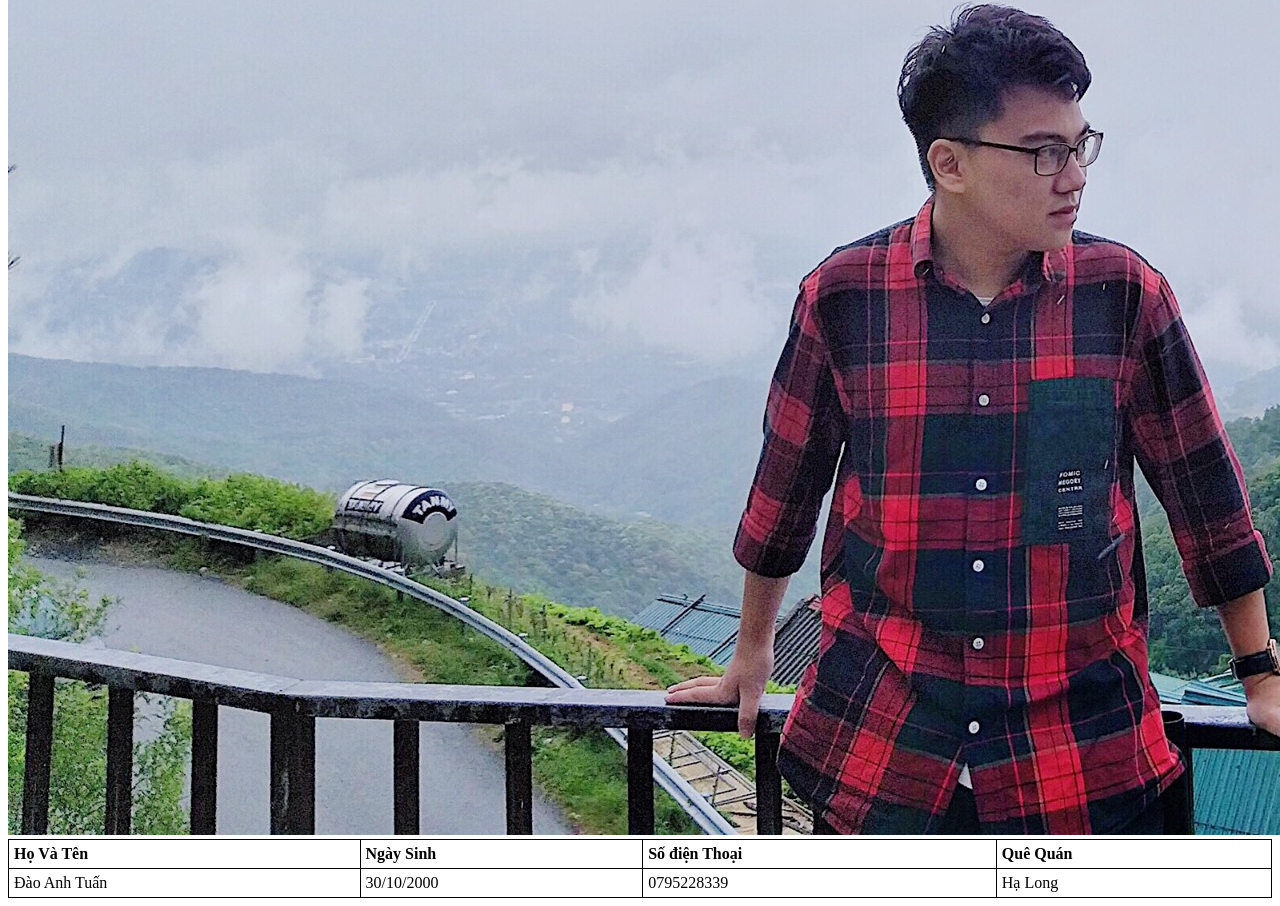
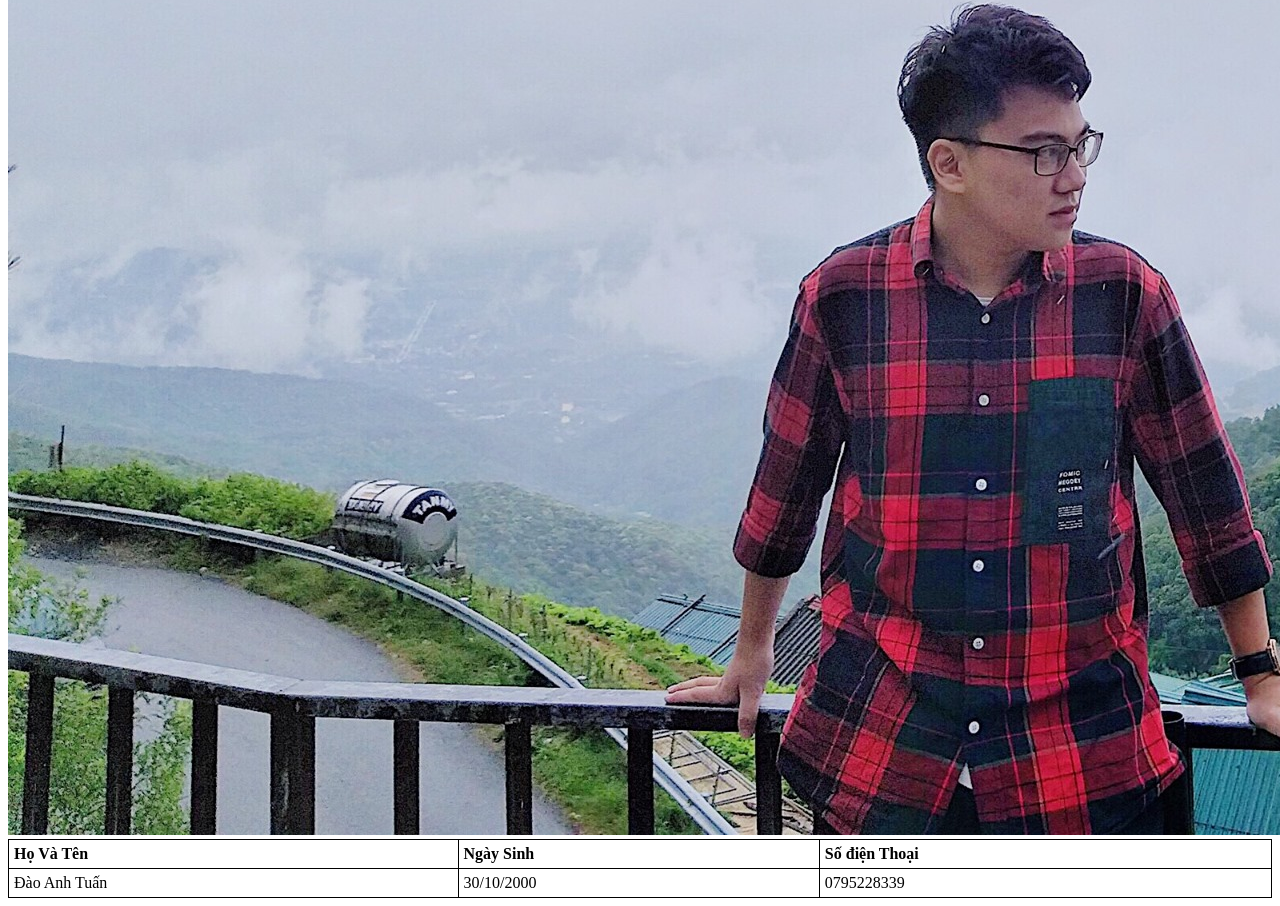
Before and after one commit to Daoanhtuan3010/html_lab1, a plain HTML site: page index.html in a window 1280 px wide. Shown: the part 817-1723 px from the top of the page. Drawn offline with Linux system fonts and the light colour scheme.

Commit message:
Update index.html

```diff
--- a/index.html
+++ b/index.html
@@ -25,13 +25,11 @@
           <th>Họ Và Tên</th>
           <th>Ngày Sinh</th>
           <th>Số điện Thoại</th>
-          <th>Quê Quán</th>
         </tr>
         <tr>
           <td>Đào Anh Tuấn</td>
           <td>30/10/2000</td>
           <td>0795228339</td>
-          <td>Hạ Long</td>
         </tr>
       </table>
 
```
